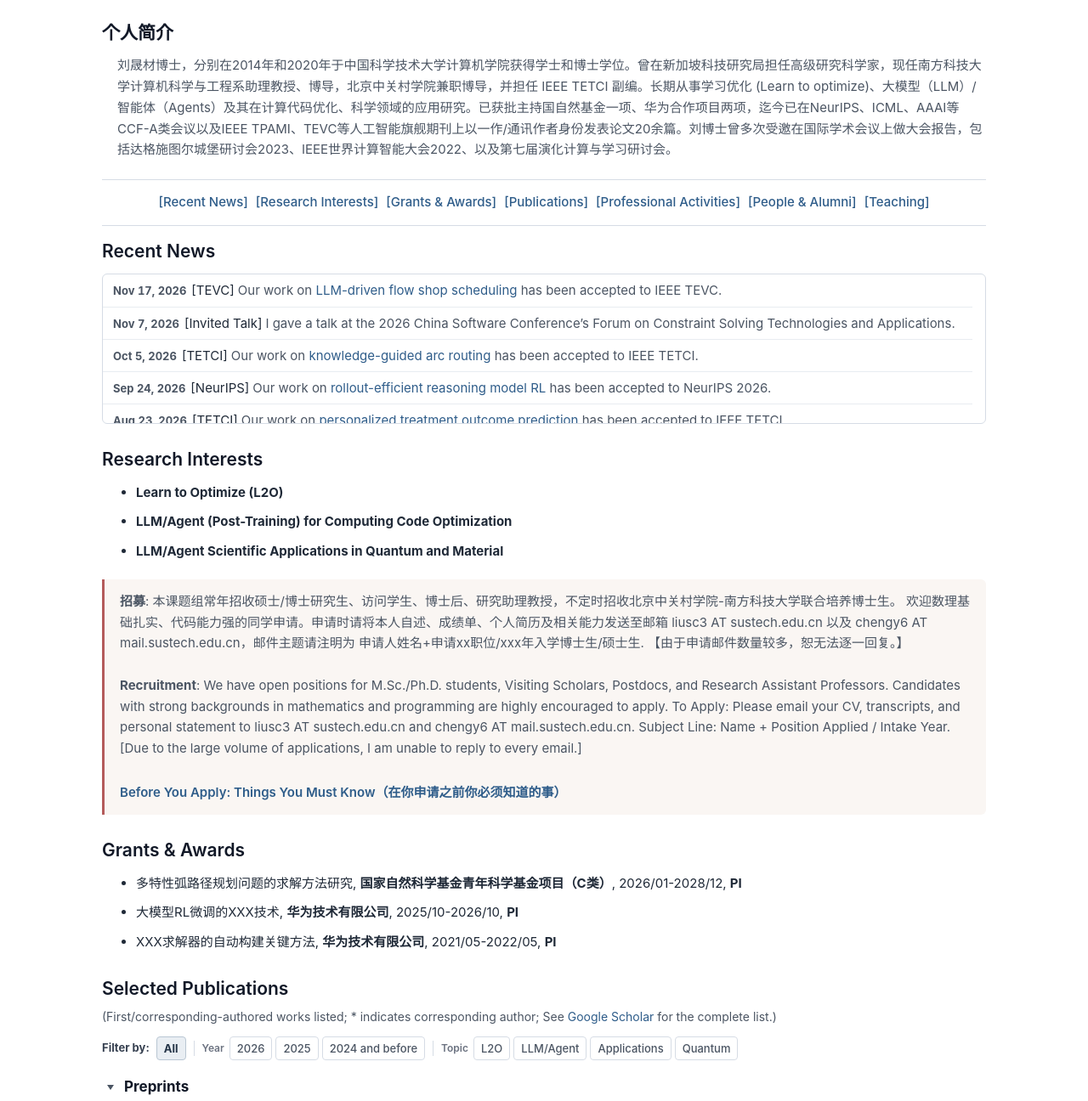
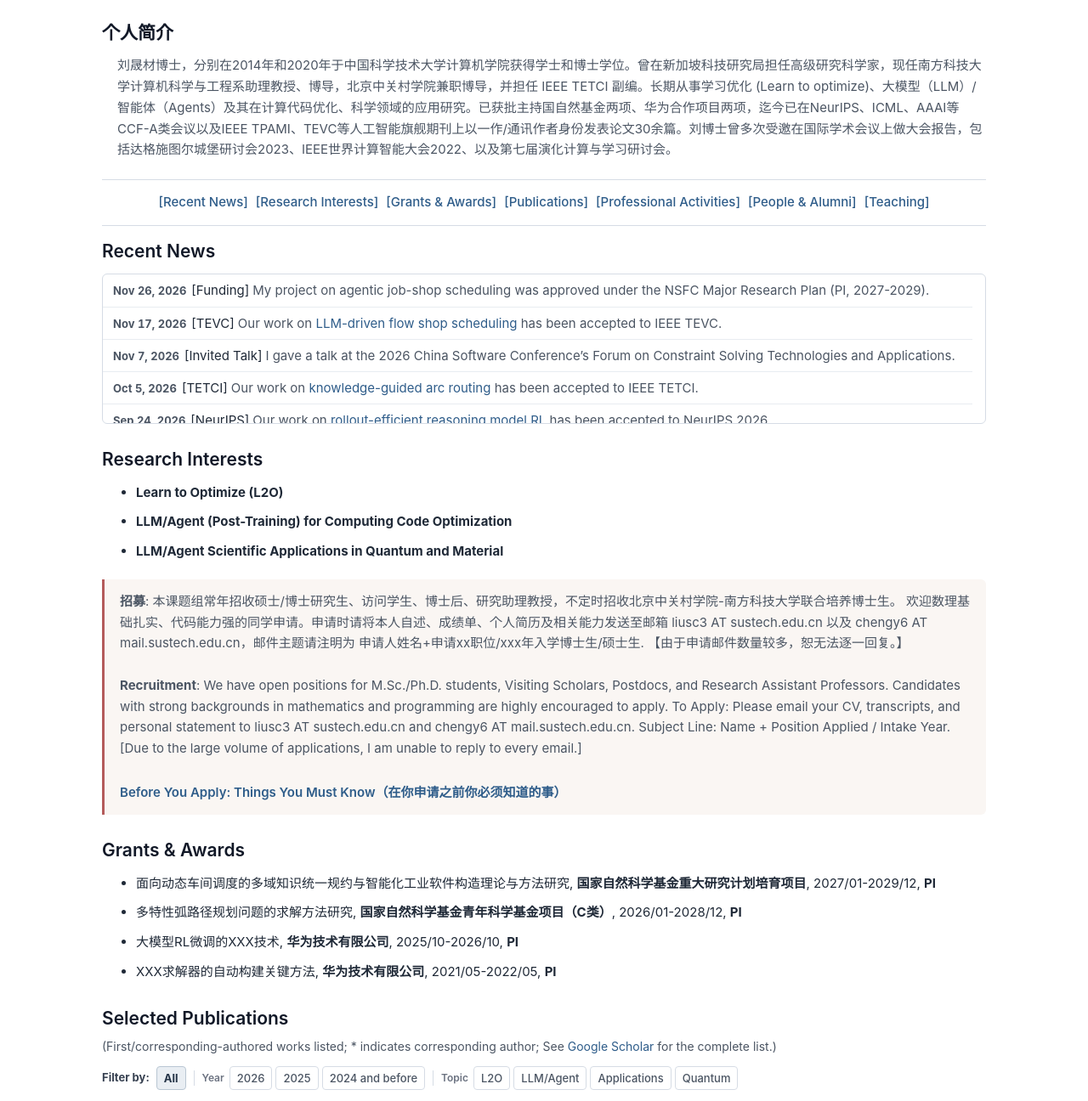
Before and after one commit to senshineL/senshinel.github.io, a plain HTML site: page index.html in a window 1280 px wide. Shown: the part 519-1815 px from the top of the page at 85% size. Drawn offline with Linux system fonts and the light colour scheme; some packages are replaced by stand-ins of ours; a script that the page names is missing.

Commit message:
update new funding

```diff
--- a/index.html
+++ b/index.html
@@ -771,7 +771,7 @@
 
     <h3>个人简介</h3>
     <ul class="bio-block" style="padding-inline-start:20px;padding-left:20px;padding-right:20px">
-        <p>刘晟材博士，分别在2014年和2020年于中国科学技术大学计算机学院获得学士和博士学位。曾在新加坡科技研究局担任高级研究科学家，现任南方科技大学计算机科学与工程系助理教授、博导，北京中关村学院兼职博导，并担任 IEEE TETCI 副编。长期从事学习优化 (Learn to optimize)、大模型（LLM）/ 智能体（Agents）及其在计算代码优化、科学领域的应用研究。已获批主持国自然基金一项、华为合作项目两项，迄今已在NeurIPS、ICML、AAAI等CCF-A类会议以及IEEE TPAMI、TEVC等人工智能旗舰期刊上以一作/通讯作者身份发表论文20余篇。刘博士曾多次受邀在国际学术会议上做大会报告，包括达格施图尔城堡研讨会2023、IEEE世界计算智能大会2022、以及第七届演化计算与学习研讨会。</p>
+        <p>刘晟材博士，分别在2014年和2020年于中国科学技术大学计算机学院获得学士和博士学位。曾在新加坡科技研究局担任高级研究科学家，现任南方科技大学计算机科学与工程系助理教授、博导，北京中关村学院兼职博导，并担任 IEEE TETCI 副编。长期从事学习优化 (Learn to optimize)、大模型（LLM）/ 智能体（Agents）及其在计算代码优化、科学领域的应用研究。已获批主持国自然基金两项、华为合作项目两项，迄今已在NeurIPS、ICML、AAAI等CCF-A类会议以及IEEE TPAMI、TEVC等人工智能旗舰期刊上以一作/通讯作者身份发表论文30余篇。刘博士曾多次受邀在国际学术会议上做大会报告，包括达格施图尔城堡研讨会2023、IEEE世界计算智能大会2022、以及第七届演化计算与学习研讨会。</p>
     </ul>
 
     <div id="nav_bar">
@@ -820,6 +820,11 @@
     <div class="news-panel">
         <div class="news-window" tabindex="0" aria-label="Recent news items">
             <ul class="news-list">
+
+                <li class="news-item">
+                    <time class="news-date">Nov 26, 2026</time>
+                    <span class="news-content"><span class="news-category">[Funding]</span>My project on agentic job-shop scheduling was approved under the NSFC Major Research Plan (PI, 2027-2029).</span>
+                </li>
 
                 <li class="news-item">
                     <time class="news-date">Nov 17, 2026</time>
@@ -998,6 +1003,13 @@
 
     <blockquote>
         <ul style="padding-inline-start:20px;padding-left:20px">
+
+            <li style="margin-bottom:10px">
+                面向动态车间调度的多域知识统一规约与智能化工业软件构造理论与方法研究,
+                <strong>国家自然科学基金重大研究计划培育项目</strong>,
+                2027/01-2029/12,
+                <strong>PI</strong>
+            </li>
 
             <li style="margin-bottom:10px">
                 多特性弧路径规划问题的求解方法研究,
@@ -1534,7 +1546,7 @@
 
             <!-- 2. Last Updated 部分 -->
             <!-- 使用 Python (build.py) 传入的 build_date 变量 -->
-            &copy; Shengcai LIU. Last updated: 2026-11-17.
+            &copy; Shengcai LIU. Last updated: 2026-11-26.
         </p>
     </div>
     <script type="text/javascript">
```
Also changed, not shown: 1 other file.
